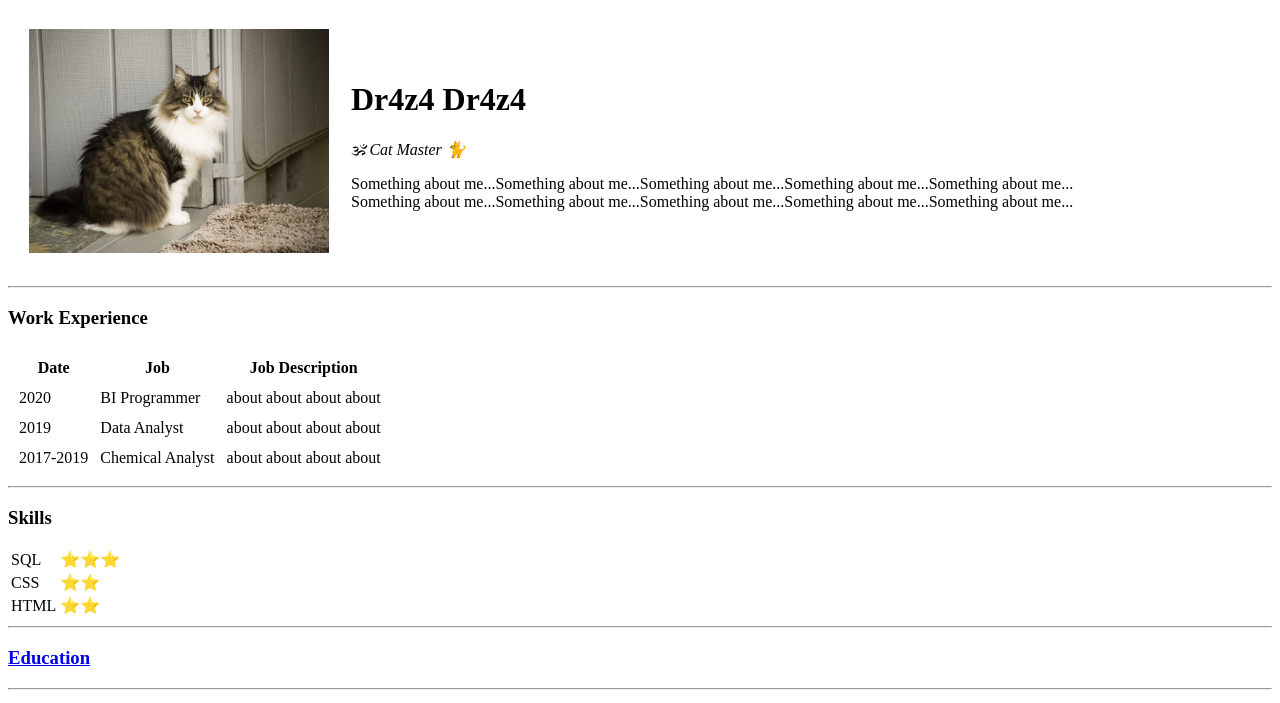
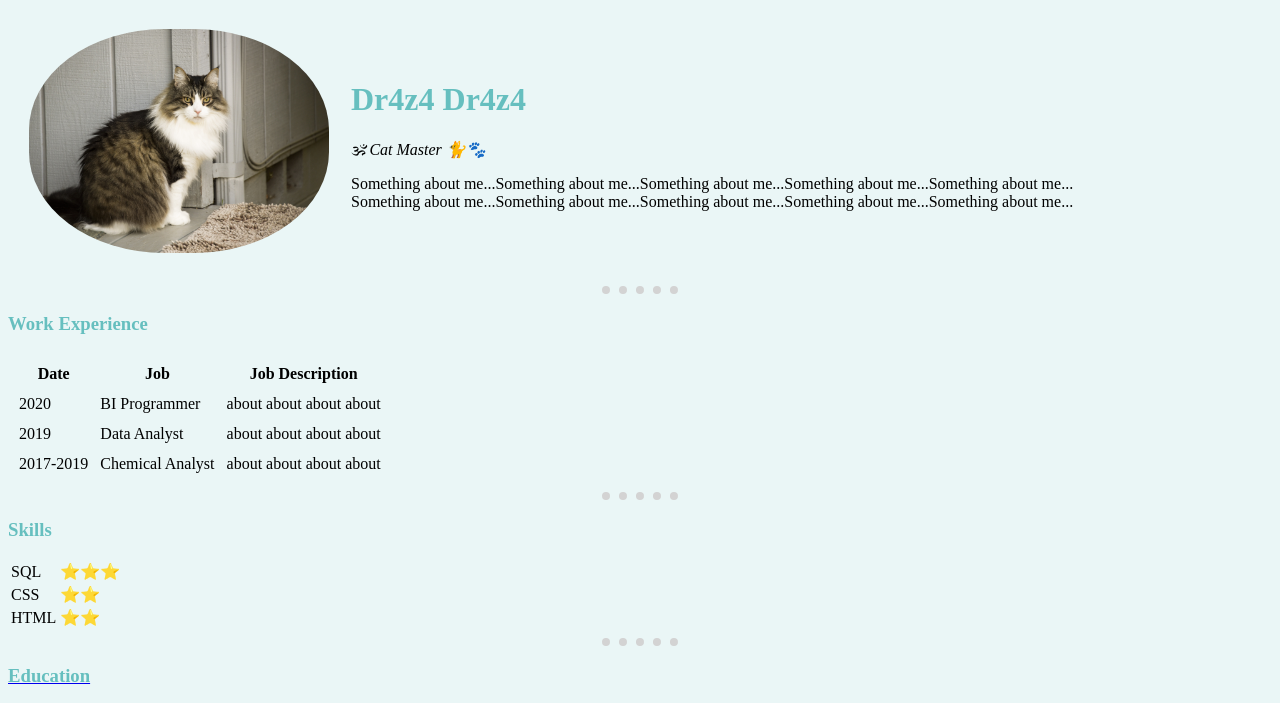
Before and after one commit to dr4z4/MyWebsite, a plain HTML site: page index.html in a window 1280 px wide. Shown: the top 703 px of the page. Drawn offline with Linux system fonts and the light colour scheme.

Commit message:
Add files via upload
add css folder

```diff
--- /dev/null
+++ b/css/styles.css
@@ -0,0 +1,31 @@
+/**************************************TAG SELECTORS***************************/
+  body {
+    background-color: #eaf6f6;
+  }
+
+  h1, h3 {
+    color: #66bfbf;
+  }
+
+
+  hr {
+    border-color: lightgrey;
+    border-style: dotted none none;
+    border-width: 8px;
+    width: 6%;
+  }
+
+  img {
+    border-radius: 45%;
+  }
+
+/**************************************CLASS SELECTORS*************************/
+.cat:hover {
+    border-color: pink;
+    border-style: solid;
+}
+
+/**************************************ID SELECTORS****************************/
+/*
+test komentáře
+*/
--- a/index.html
+++ b/index.html
@@ -4,6 +4,7 @@
 <head>
   <meta charset="utf-8">
   <title>Dr4z4's Personal Site</title>
+  <link rel="stylesheet" href="css/styles.css">
 </head>
 
 <body>
@@ -11,11 +12,11 @@
     <tr>
       <td>
         <!-- <img src="https://www.publicdomainpictures.net/pictures/160000/velka/maine-coon-cat.jpg" alt="Main Coon Cat" width="300"> </img> -->
-        <img src="./images/maine-coon-cat.jpg" alt="Main Coon Cat" width="300">
+        <img class = "cat" src="./images/maine-coon-cat.jpg" alt="Main Coon Cat" width="300">
       </td>
       <td>
         <h1>Dr4z4 Dr4z4</h1>
-        <p><em>🕉 Cat Master 🐈</em></p>
+        <p><em>🕉 Cat Master 🐈🐾</em></p>
         <p>Something about me...Something about me...Something about me...Something about me...Something about me...<br>
           Something about me...Something about me...Something about me...Something about me...Something about me...</p>
       </td>
```
Also changed, not shown: contact_me.html (+1 -0 lines), education.html (+1 -0 lines).
